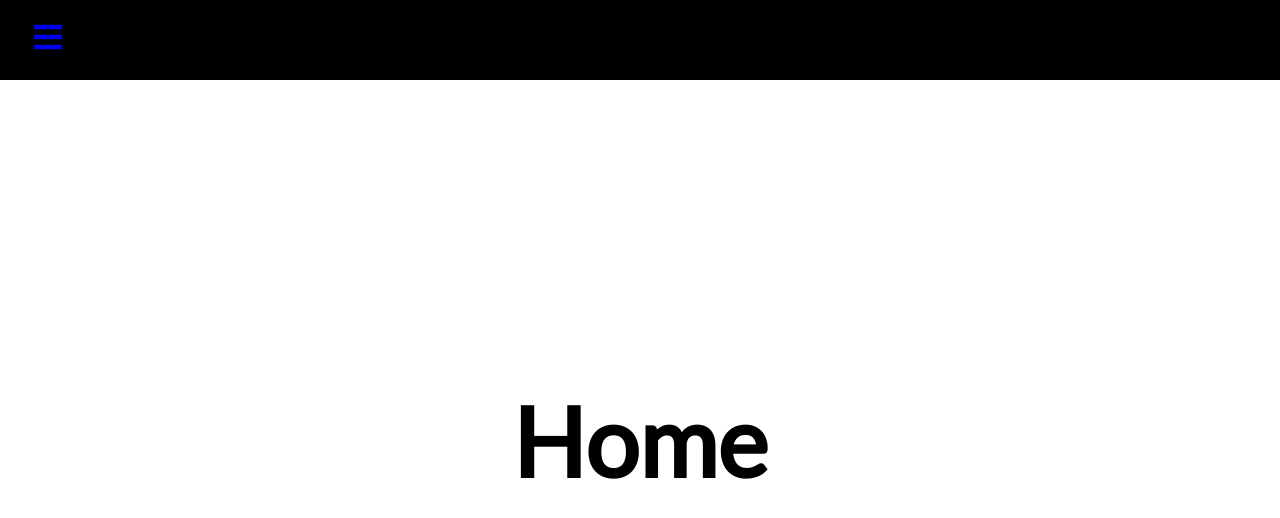
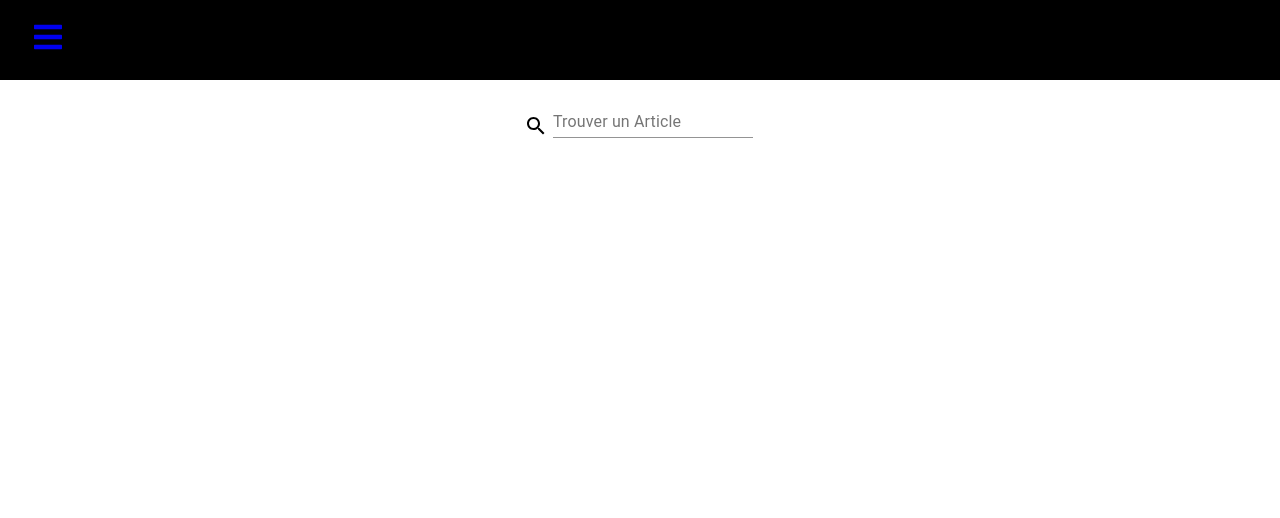
Before and after one commit to oelgoubi/elhura.store, a React (Create React App) app in the folder elhura-ecom/: page / in a window 1280 px wide. Shown: the top 518 px of the page. Built offline with nearby package versions, Linux system fonts and the light colour scheme.

Commit message:
search bar is done

```diff
--- a/elhura-ecom/src/App.css
+++ b/elhura-ecom/src/App.css
@@ -7,7 +7,10 @@
   font-family: 'Lato', sans-serif;
 }
 
-.home,
+.home{
+  height: 90vh;
+  margin-left: 100px;
+}
 .reports,
 .products {
   display: flex;
--- a/elhura-ecom/src/components/Navbar/SidebarData.js
+++ b/elhura-ecom/src/components/Navbar/SidebarData.js
@@ -35,15 +35,9 @@ export const SidebarData = [
     cName: 'nav-text'
   },
   {
-    title: 'Support',
-    path: '/support',
-    icon: <IoIcons.IoMdHelpCircle />,
-    cName: 'nav-text'
-  },
-  {
     title: 'Créer un Compte',
     path: '/register',
-    icon: <AiIcons.AiOutlineLogin />,
+    icon: <AiIcons.AiOutlineUserAdd />,
     cName: 'nav-text'
   },
   {
@@ -53,6 +47,12 @@ export const SidebarData = [
     cName: 'nav-text'
   },
   {
+    title: 'Support',
+    path: '/support',
+    icon: <IoIcons.IoMdHelpCircle />,
+    cName: 'nav-text'
+  },
+  {
     title: 'Se Déconnecter',
     path: '/log-out',
     icon: <AiIcons.AiOutlineLogout />,
--- a/elhura-ecom/src/pages/Home.js
+++ b/elhura-ecom/src/pages/Home.js
@@ -1,11 +1,55 @@
 import React from 'react';
+import { fade, makeStyles } from "@material-ui/core/styles";
+import SearchIcon from '@material-ui/icons/Search'
+import {
+  Toolbar,
+  TextField
+} from '@material-ui/core'
+
+const useStyles = makeStyles((theme) => ({
+  searchContainer: {
+    display: "flex",
+    backgroundColor: fade(theme.palette.common.white, 0.15),
+    paddingLeft: "500px",
+    paddingRight: "20px",
+    marginTop: "5px",
+    marginBottom: "5px",
+  },
+  searchIcon: {
+    alignSelf: "flex-end",
+    marginBottom: "5px",
+  },
+  searchInput: {
+    width: "200px",
+    margin: "5px",
+  },
+}));
 
 function Home() {
+  const classes = useStyles();
+
+  const handleSearchChange = (e) => {
+    console.log(e.target.value);
+  };
+
   return (
-    <div className='home'>
-      <h1>Home</h1>
+    <div className='homy'>
+      <Toolbar >
+        <div className={classes.searchContainer}>
+          <SearchIcon className={classes.searchIcon} />
+          <TextField
+            className={classes.searchInput}
+            onChange={handleSearchChange}
+            label="Trouver un Article"
+            variant="standard"
+          />
+        </div>
+      </Toolbar>
     </div>
   );
 }
 
 export default Home;
+
+// https://github.com/AtotheY/YoutubePokedex/blob/master/src/Pokedex.jsx
+// ALGOLIA for auto COMPLETE
--- a/elhura-ecom/src/pages/LogIn.js
+++ b/elhura-ecom/src/pages/LogIn.js
@@ -1,6 +1,6 @@
 
 import React from 'react';
-import LogInForm from '../components/Navbar/Auth/LogInForm';
+import LogInForm from '../components/Auth/LogInForm';
 
 function LogIn() {
   return (
--- a/elhura-ecom/src/pages/Register.js
+++ b/elhura-ecom/src/pages/Register.js
@@ -1,6 +1,6 @@
 
 import React from 'react';
-import Registration from '../components/Navbar/Auth/Registration'
+import Registration from '../components/Auth/Registration'
 
 function Register() {
   return (
```
Also changed, not shown: elhura-ecom/src/components/Auth/LogInForm.jsx (renamed from elhura-ecom/src/components/Navbar/Auth/LogInForm.jsx), elhura-ecom/src/components/Auth/Registration.jsx (renamed from elhura-ecom/src/components/Navbar/Auth/Registration.jsx), elhura-ecom/src/components/Auth/RegistrationStyles.js (renamed from elhura-ecom/src/components/Navbar/Auth/RegistrationStyles.js).
